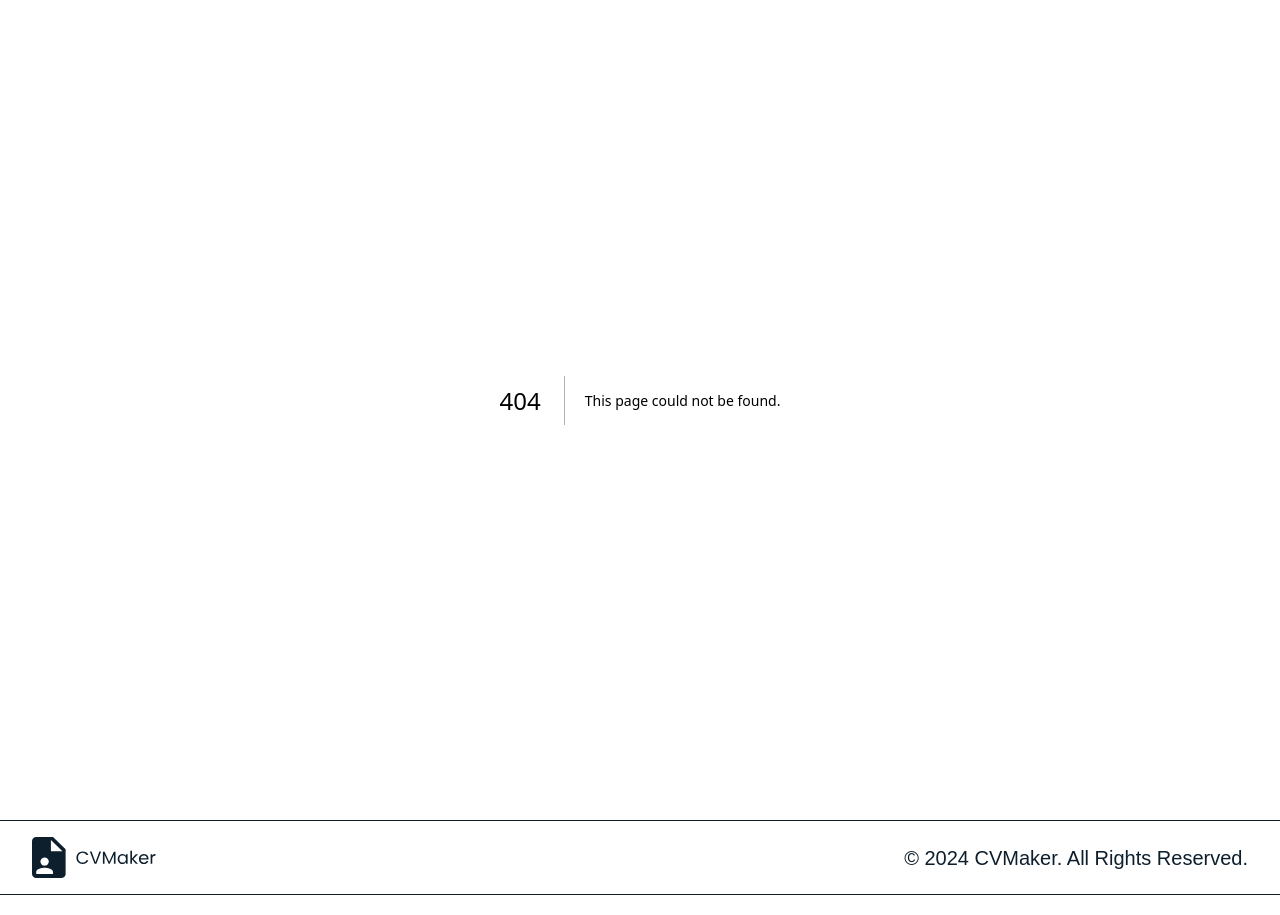
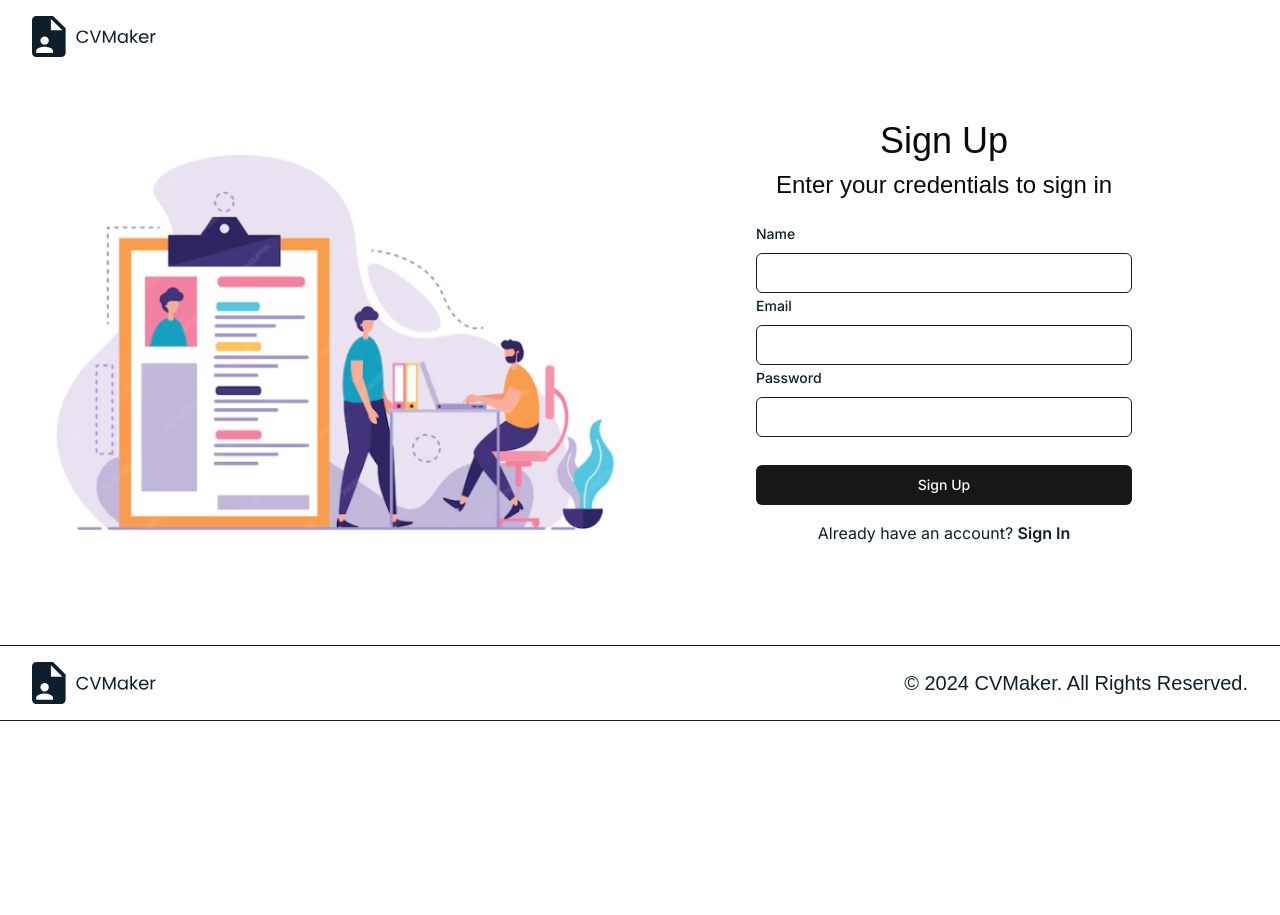
Before and after one commit to Anshkakkar15/resume-builder, a Next.js app in the folder cvmaster/: page /sign-up in a window 1280 px wide. Before the commit this address had no page. After the commit the page ends 800 px from the top, so only its background shows below. Built offline with nearby package versions, Linux system fonts and the light colour scheme.

Commit message:
auth page done

```diff
--- a/cvmaster/assets/index.jsx
+++ b/cvmaster/assets/index.jsx
@@ -13,4 +13,5 @@ export const ASSETS = {
   RESUME_TEMPLATE_5: require("./image/template5.png"),
   BLUE_BG: "./image/home_bg.png",
   CONTACT_IMG: "./image/contact_img.png",
+  AUTH_IMG: require("./image/auth_img.png"),
 };
--- a/cvmaster/package.json
+++ b/cvmaster/package.json
@@ -23,6 +23,7 @@
     "react-hook-form": "^7.51.5",
     "tailwind-merge": "^2.3.0",
     "tailwindcss-animate": "^1.0.7",
+    "yup": "^1.4.0",
     "zod": "^3.23.8"
   },
   "devDependencies": {
--- /dev/null
+++ b/cvmaster/src/app/(auth)/sign-in/page.jsx
@@ -0,0 +1,100 @@
+"use client";
+import Image from "next/image";
+import React from "react";
+import { ASSETS } from "../../../../assets";
+import {
+  Form,
+  FormControl,
+  FormDescription,
+  FormField,
+  FormItem,
+  FormLabel,
+  FormMessage,
+} from "@/components/ui/form";
+import { useForm } from "react-hook-form";
+import { Input } from "@/components/ui/input";
+import { Button } from "@/components/ui/button";
+import Link from "next/link";
+import { signInSchema } from "@/schemas/authSchema";
+import { yupResolver } from "@hookform/resolvers/yup";
+
+export default function SignIn() {
+  const form = useForm({
+    resolver: yupResolver(signInSchema),
+    defaultValues: {
+      email: "",
+      password: "",
+    },
+  });
+
+  const onSubmit = (data) => {
+    console.log(data);
+  };
+
+  return (
+    <div className="container mx-auto px-3 py-3 sm:px-5 sm:py-4 md:px-7 lg:px-8">
+      <div className="max-w-28 sm:max-w-32 2xl:w-full">
+        <Image src={ASSETS.LOGO} alt="logo" />
+      </div>
+      <div className="grid grid-cols-1 place-items-center py-16 md:grid-cols-2">
+        <div className="hidden md:block">
+          <Image src={ASSETS.AUTH_IMG} alt="auth" />
+        </div>
+        <div className="container mx-auto max-w-[440px]">
+          <h1 className="text-center font-popins text-2xl sm:text-3xl xl:text-4xl">
+            Sign In
+          </h1>
+          <p className="mt-2 text-center font-popins text-base sm:text-xl xl:text-2xl">
+            Enter your credentials to sign in
+          </p>
+          <Form {...form} className="space-y-6">
+            <form onSubmit={form.handleSubmit(onSubmit)} className="mt-5">
+              <FormField
+                control={form.control}
+                name="email"
+                render={({ field }) => (
+                  <FormItem>
+                    <FormLabel>Email</FormLabel>
+                    <Input
+                      {...field}
+                      name="email"
+                      className="mt-3 border-dark-blue outline-none"
+                    />
+                    <FormMessage />
+                  </FormItem>
+                )}
+              />
+              <FormField
+                control={form.control}
+                name="password"
+                render={({ field }) => (
+                  <FormItem>
+                    <FormLabel>Password</FormLabel>
+                    <Input
+                      {...field}
+                      name="password"
+                      className="mt-3 border-dark-blue outline-none"
+                    />
+                    <FormMessage />
+                  </FormItem>
+                )}
+              />
+              <Button type="submit" className="mt-5 w-full md:mt-7 2xl:mt-8">
+                Sign In
+              </Button>
+            </form>
+          </Form>
+          <p className="mt-4 text-center text-dark-blue">
+            Don't have account?{" "}
+            <Link
+              className="font-semibold hover:text-dark-blue/90"
+              href={"/sign-up"}
+            >
+              Sign Up
+            </Link>
+          </p>
+        </div>
+      </div>
+    </div>
+  );
+}
--- /dev/null
+++ b/cvmaster/src/app/(auth)/sign-up/page.jsx
@@ -0,0 +1,104 @@
+"use client";
+import Image from "next/image";
+import React from "react";
+import { ASSETS } from "../../../../assets";
+import {
+  Form,
+  FormControl,
+  FormDescription,
+  FormField,
+  FormItem,
+  FormLabel,
+  FormMessage,
+} from "@/components/ui/form";
+import { useForm } from "react-hook-form";
+import { Input } from "@/components/ui/input";
+import { Button } from "@/components/ui/button";
+import Link from "next/link";
+import { signUpSchema } from "@/schemas/authSchema";
+import { yupResolver } from "@hookform/resolvers/yup";
+
+export default function SignUp() {
+  const form = useForm({
+    resolver: yupResolver(signUpSchema),
+    defaultValues: {
+      username: "",
+      email: "",
+      password: "",
+    },
+  });
+
+  const onSubmit = (data) => {
+    console.log(data);
+  };
+
+  return (
+    <div className="container mx-auto px-3 py-3 sm:px-5 sm:py-4 md:px-7 lg:px-8">
+      <div className="max-w-28 sm:max-w-32 2xl:w-full">
+        <Image src={ASSETS.LOGO} alt="logo" />
+      </div>
+      <div className="grid grid-cols-1 place-items-center py-16 md:grid-cols-2">
+        <div className="hidden md:block">
+          <Image src={ASSETS.AUTH_IMG} alt="auth" />
+        </div>
+        <div className="container mx-auto max-w-[440px]">
+          <h1 className="text-center font-popins text-2xl sm:text-3xl xl:text-4xl">
+            Sign Up
+          </h1>
+          <p className="mt-2 text-center font-popins text-base sm:text-xl xl:text-2xl">
+            Enter your credentials to sign in
+          </p>
+          <Form {...form} className="space-y-6">
+            <form onSubmit={form.handleSubmit(onSubmit)} className="mt-5">
+              <FormField
+                control={form.control}
+                name="username"
+                render={({ field }) => (
+                  <FormItem>
+                    <FormLabel>Name</FormLabel>
+                    <Input {...field} name="username" className="mt-3" />
+                    <FormMessage />
+                  </FormItem>
+                )}
+              />
+              <FormField
+                control={form.control}
+                name="email"
+                render={({ field }) => (
+                  <FormItem>
+                    <FormLabel>Email</FormLabel>
+                    <Input {...field} name="email" className="mt-3" />
+                    <FormMessage />
+                  </FormItem>
+                )}
+              />
+              <FormField
+                control={form.control}
+                name="password"
+                render={({ field }) => (
+                  <FormItem>
+                    <FormLabel>Password</FormLabel>
+                    <Input {...field} name="password" className="mt-3" />
+                    <FormMessage />
+                  </FormItem>
+                )}
+              />
+              <Button type="submit" className="mt-5 w-full md:mt-7 2xl:mt-8">
+                Sign Up
+              </Button>
+            </form>
+          </Form>
+          <p className="mt-4 text-center text-dark-blue">
+            Already have an account?{" "}
+            <Link
+              className="font-semibold hover:text-dark-blue/90"
+              href={"/sign-in"}
+            >
+              Sign In
+            </Link>
+          </p>
+        </div>
+      </div>
+    </div>
+  );
+}
--- a/cvmaster/src/app/globals.css
+++ b/cvmaster/src/app/globals.css
@@ -87,3 +87,22 @@ body {
   scroll-behavior: smooth;
   scroll-padding-top: 100px;
 }
+
+input,
+select {
+  border-color: #0D1F2D !important;
+}
+
+label {
+  color: #0D1F2D !important;
+}
+
+input:focus-visible {
+  outline: none !important;
+  box-shadow: none !important;
+}
+
+select:focus-visible {
+  outline: none !important;
+  box-shadow: none !important;
+}
--- a/cvmaster/src/components/Navbar.jsx
+++ b/cvmaster/src/components/Navbar.jsx
@@ -24,7 +24,7 @@ export const Navbar = () => {
               <li>
                 <Link
                   className="flex items-center gap-1 font-popins text-sm font-medium text-dark-blue sm:gap-2 sm:text-base 2xl:text-lg"
-                  href="/login"
+                  href="/sign-in"
                 >
                   <span>
                     <User2 />
--- /dev/null
+++ b/cvmaster/src/components/ui/input.jsx
@@ -0,0 +1,19 @@
+import * as React from "react"
+
+import { cn } from "@/lib/utils"
+
+const Input = React.forwardRef(({ className, type, ...props }, ref) => {
+  return (
+    (<input
+      type={type}
+      className={cn(
+        "flex h-10 w-full rounded-md border border-input bg-background px-3 py-2 text-sm ring-offset-background file:border-0 file:bg-transparent file:text-sm file:font-medium placeholder:text-muted-foreground focus-visible:outline-none focus-visible:ring-2 focus-visible:ring-ring focus-visible:ring-offset-2 disabled:cursor-not-allowed disabled:opacity-50",
+        className
+      )}
+      ref={ref}
+      {...props} />)
+  );
+})
+Input.displayName = "Input"
+
+export { Input }
--- /dev/null
+++ b/cvmaster/src/schemas/authSchema.js
@@ -0,0 +1,12 @@
+import * as yup from "yup";
+
+export const signInSchema = yup.object().shape({
+  email: yup.string().email().required(),
+  password: yup.string().required(),
+});
+
+export const signUpSchema = yup.object().shape({
+  username: yup.string().required(),
+  email: yup.string().email().required(),
+  password: yup.string().required().min(6),
+});
```
Also changed, not shown: cvmaster/assets/image/auth_img.png (added), 1 other file (tests, documents, lock files or other folders).
